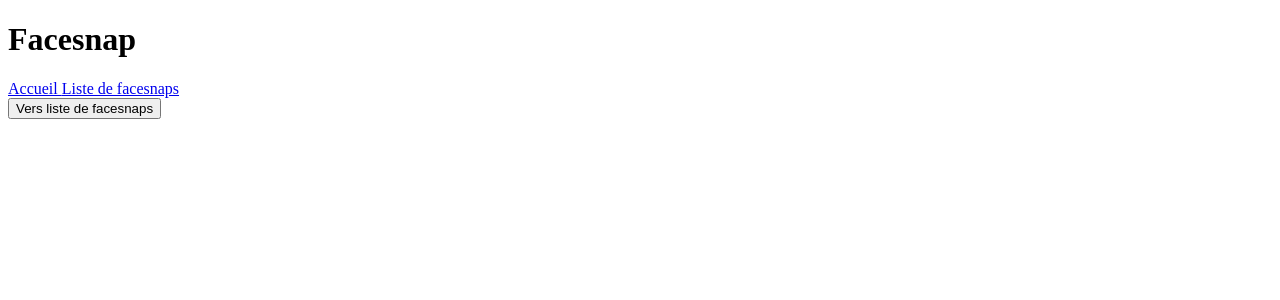
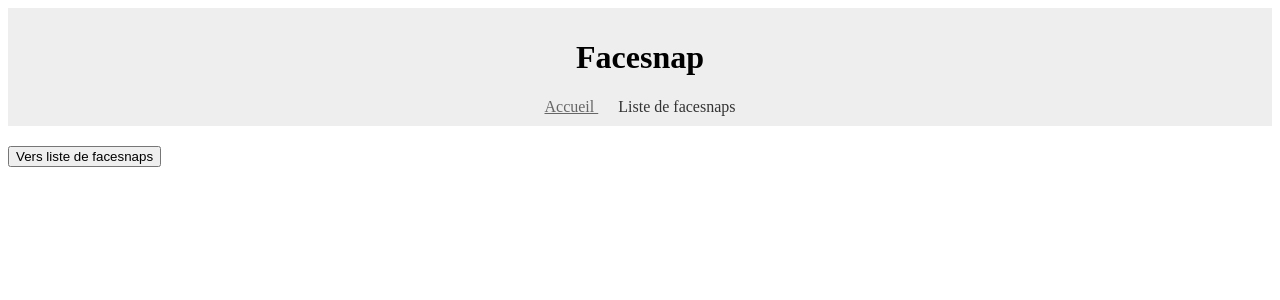
Before and after one commit to emmflo0510/nouveau, an Angular app in the folder snapface/: page / in a window 1280 px wide. Shown: the top 300 px of the page. Built offline with nearby package versions, Linux system fonts and the light colour scheme.

Commit message:
premier style scss

```diff
--- a/snapface/src/app/header/header.component.scss
+++ b/snapface/src/app/header/header.component.scss
@@ -0,0 +1,20 @@
+header {
+    text-align: center;
+    background-color: #EEE;
+    margin-bottom: 20px;
+    padding: 10px;
+}
+
+a {
+    margin: 0 10px;
+    color: #333;
+    text-decoration: none;
+    &:hover {
+      text-decoration: underline;
+    }
+}
+
+.active {
+    color: #666;
+    text-decoration: underline;
+}
```
